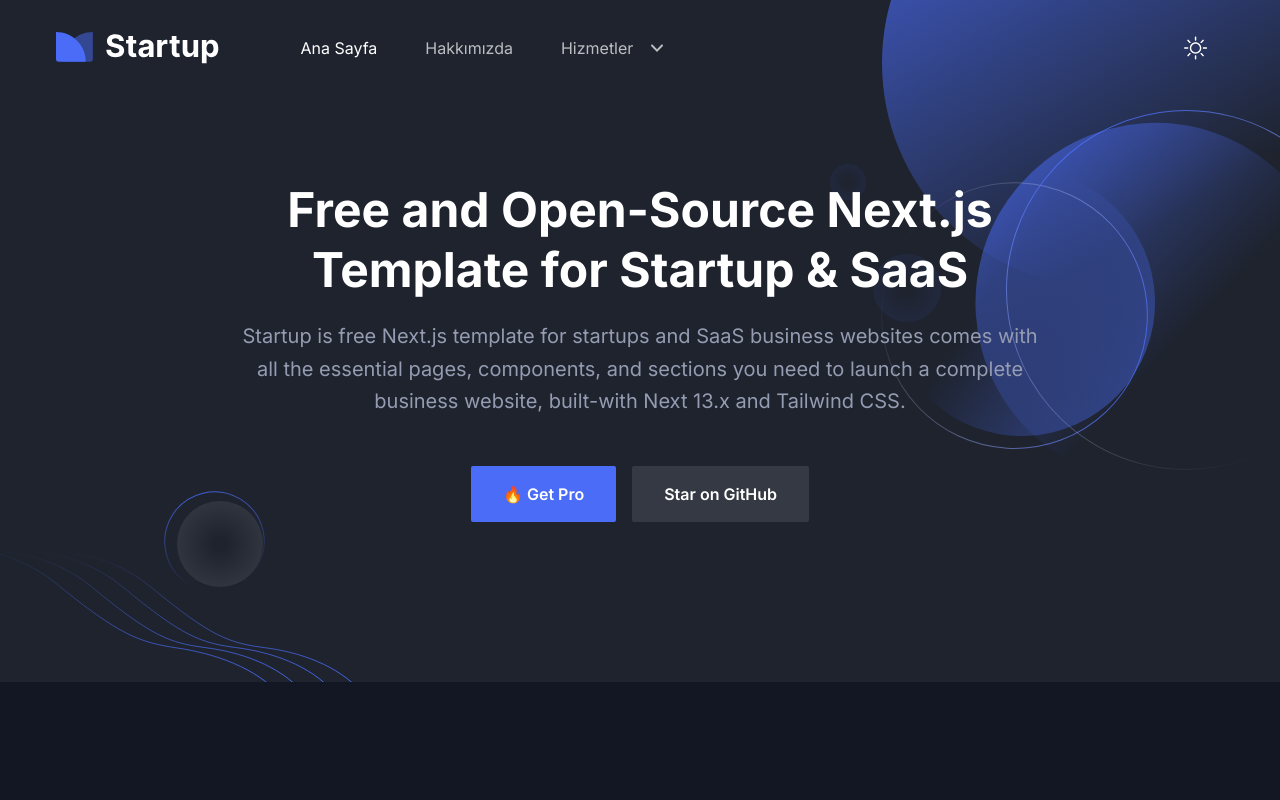
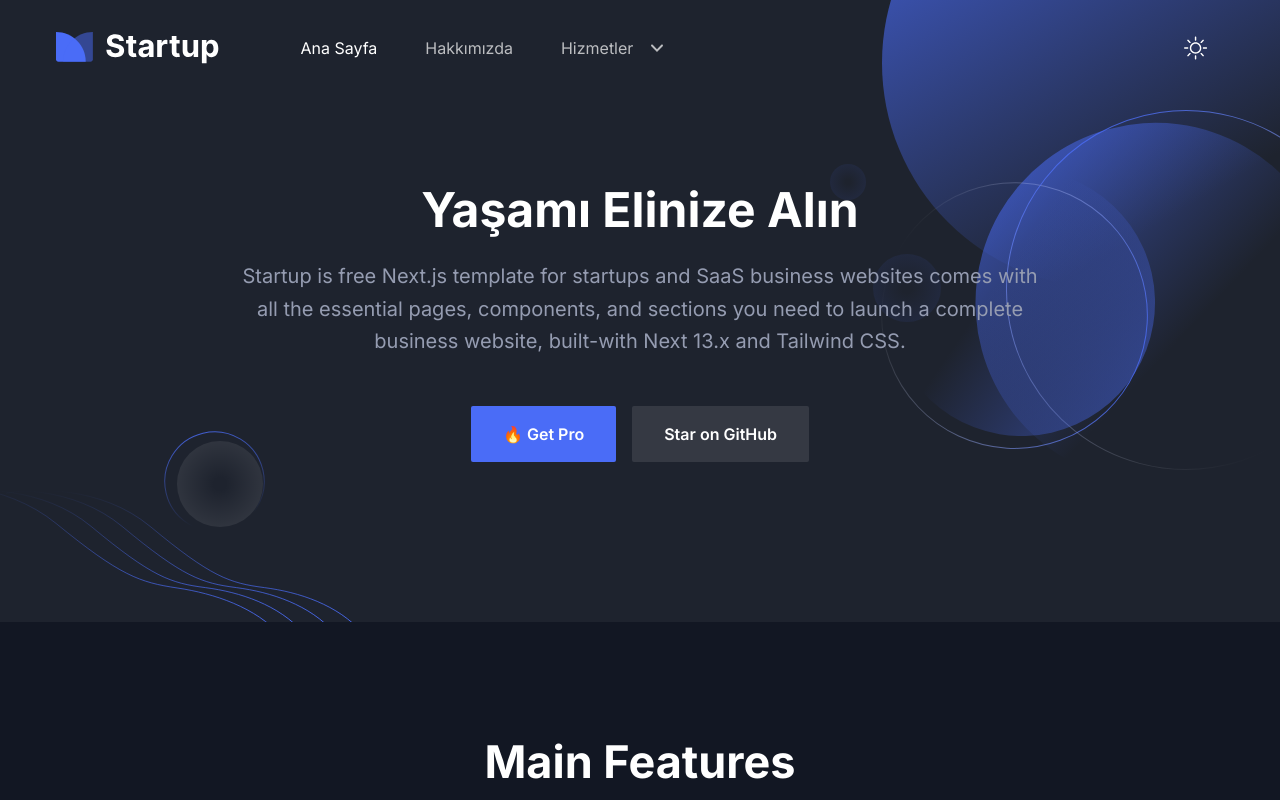
Before and after one commit to koltukutsu/solace-landing-page, a Next.js app: page / in a window 1280 px wide. Shown: the top 800 px of the page. Built offline with nearby package versions, Linux system fonts and the light colour scheme.

Commit message:
Update; updated to deployt the build to vercel

```diff
--- a/components/Hero/index.tsx
+++ b/components/Hero/index.tsx
@@ -15,7 +15,7 @@
                 data-wow-delay=".2s"
               >
                 <h1 className="mb-5 text-3xl font-bold leading-tight text-black dark:text-white sm:text-4xl sm:leading-tight md:text-5xl md:leading-tight">
-                  Free and Open-Source Next.js Template for Startup & SaaS
+                  Yaşamı Elinize Alın
                 </h1>
                 <p className="dark:text-body-color-dark mb-12 text-base !leading-relaxed text-body-color sm:text-lg md:text-xl">
                   Startup is free Next.js template for startups and SaaS
```
